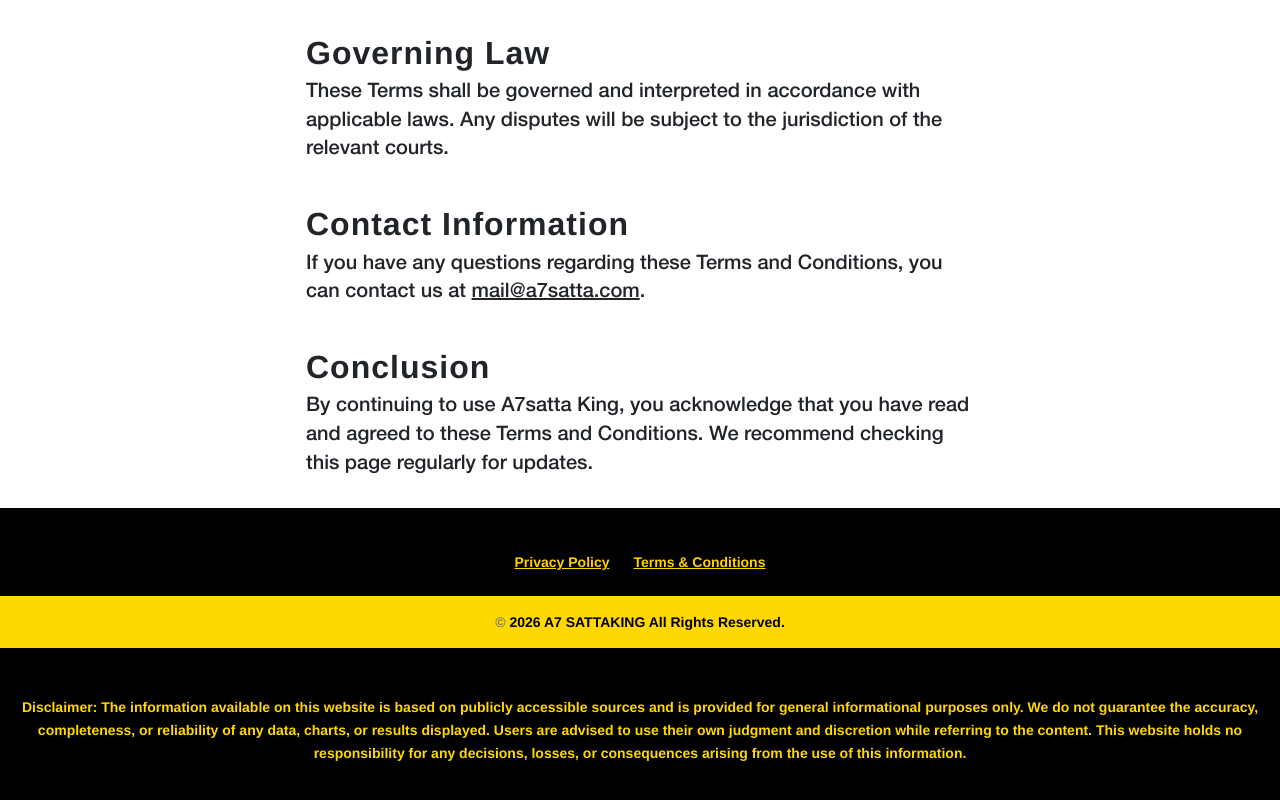
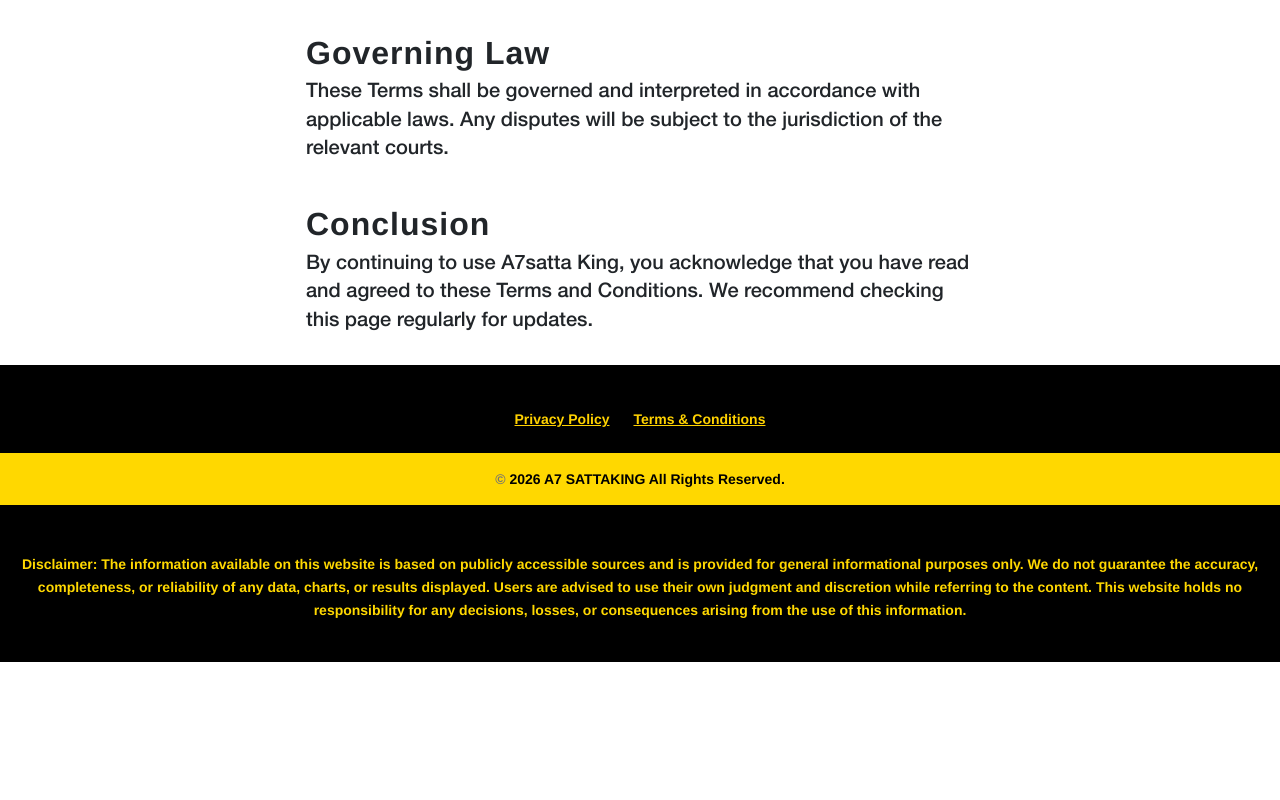
Before and after one commit to kuldeepkumar412204-bit/A7-webiste, a Next.js app: page /terms-and-conditions in a window 1280 px wide. Shown: the part 1799-2599 px from the top of the page. After the commit the page ends 2461 px from the top, so only its background shows below. Built offline with nearby package versions, Linux system fonts and the light colour scheme; no server answers.

Commit message:
contact removed

```diff
--- a/app/(public)/privacy-policy/page.tsx
+++ b/app/(public)/privacy-policy/page.tsx
@@ -185,7 +185,7 @@
           </p>
 
           {/* Contact Us */}
-          <h2 className="text-[calc(1.325rem+0.9vw)] lg:text-[2rem] font-bold">
+          {/* <h2 className="text-[calc(1.325rem+0.9vw)] lg:text-[2rem] font-bold">
             Contact Us
           </h2>
 
@@ -196,7 +196,7 @@
               mail@a7satta.com
             </a>
             .
-          </p>
+          </p> */}
 
           <p className="mb-4">
             <strong>
--- a/app/(public)/terms-and-conditions/page.tsx
+++ b/app/(public)/terms-and-conditions/page.tsx
@@ -178,18 +178,18 @@
           </p>
 
           {/* Contact Information */}
-          <h2 className="text-[calc(1.325rem+0.9vw)] lg:text-[2rem] font-bold">
+          {/* <h2 className="text-[calc(1.325rem+0.9vw)] lg:text-[2rem] font-bold">
             Contact Information
-          </h2>
+          </h2> */}
 
-          <p className="mb-10">
+          {/* <p className="mb-10">
             If you have any questions regarding these Terms and Conditions, you
             can contact us at{" "}
             <a href="mailto:mail@a7satta.com" className="underline">
               mail@a7satta.com
             </a>
             .
-          </p>
+          </p> */}
 
           {/* Conclusion */}
           <h2 className="text-[calc(1.325rem+0.9vw)] lg:text-[2rem] font-bold">
```
